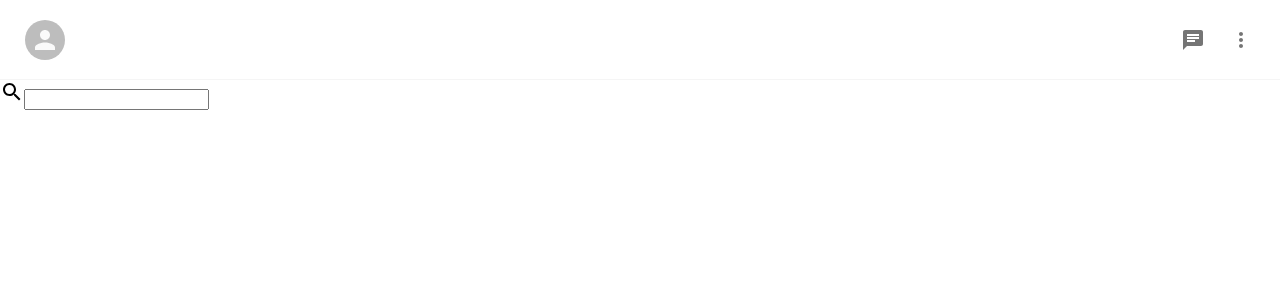
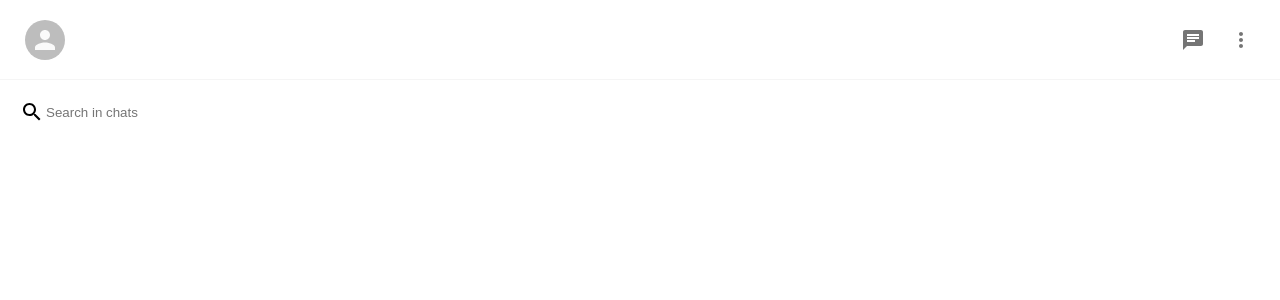
Before and after one commit to muwongelawrence-tech/WhatsApp-build, a Next.js app: page / in a window 1280 px wide. Shown: the top 300 px of the page. Built offline with nearby package versions, Linux system fonts and the light colour scheme.

Commit message:
adding Search input

```diff
--- a/components/SideBar.js
+++ b/components/SideBar.js
@@ -21,7 +21,7 @@ function SideBar() {
 
         <Search>
           <SearchIcon/>
-          <SearchInput/>
+          <SearchInput placeholder='Search in chats'/>
         </Search>
 
     </Container>
@@ -59,9 +59,17 @@ const UserAvatar = styled(Avatar)`
 const IconContainer = styled.div``;
 
 const Search = styled.div`
-
+ display:flex;
+ align-items:center;
+ padding:20px;
+ border-radius:2px;
 `;
 
 const SearchInput = styled.input`
+outline-width:0;
+border:none;
+flex:1;
+
+
 
 `;
```
